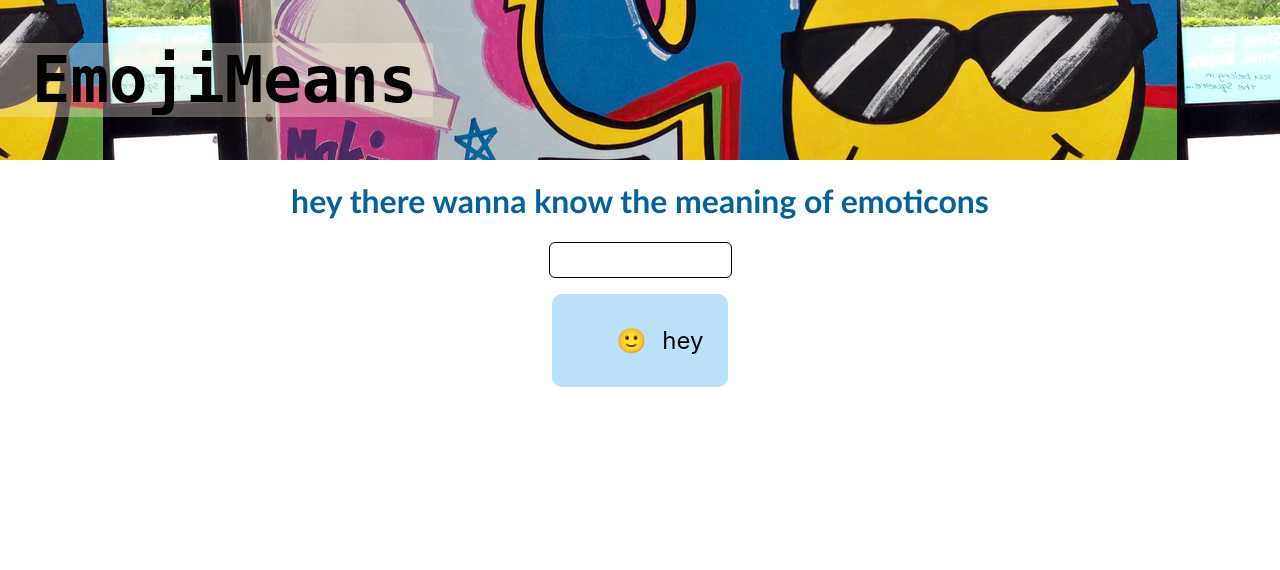
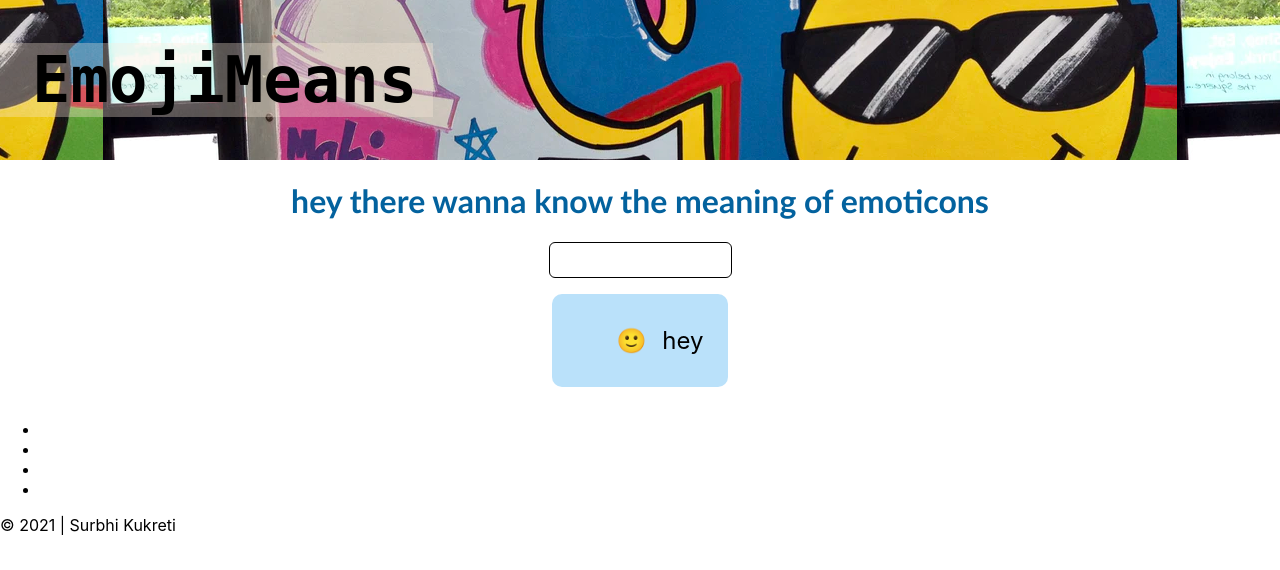
Before and after one commit to surbhi84/EmojiMeans_mark8, a React (Create React App) app: page / in a window 1280 px wide. Shown: the top 570 px of the page. Built offline with nearby package versions, Linux system fonts and the light colour scheme.

Commit message:
feat: footer added

```diff
--- a/src/App.css
+++ b/src/App.css
@@ -37,6 +37,7 @@ header {
 .emoji-bit {
   margin: 0.5rem;
   font-size: 1.5rem;
+  cursor: pointer;
 }
 
 .input {
--- a/src/App.js
+++ b/src/App.js
@@ -62,6 +62,33 @@ function App() {
           </ul>
         </div>
       </div>
+
+      <footer>
+        <ul>
+          <li>
+            <a href="https://github.com/Surbhi84">
+              <i class="fab fa-github"></i>
+            </a>
+          </li>
+          <li>
+            <a href="">
+              <i class="fab fa-medium-m"></i>
+            </a>
+          </li>
+          <li>
+            <a href="https://www.linkedin.com/in/surbhi-kukreti-a91b0b163">
+              <i class="fab fa-linkedin"></i>
+            </a>
+          </li>
+          <li>
+            <a href="https://surbhikukreti.netlify.app/">
+              <i class="fas fa-laptop"></i>
+            </a>
+          </li>
+        </ul>
+
+        <div id="legacyText">© 2021 | Surbhi Kukreti</div>
+      </footer>
     </div>
   );
 }
```
